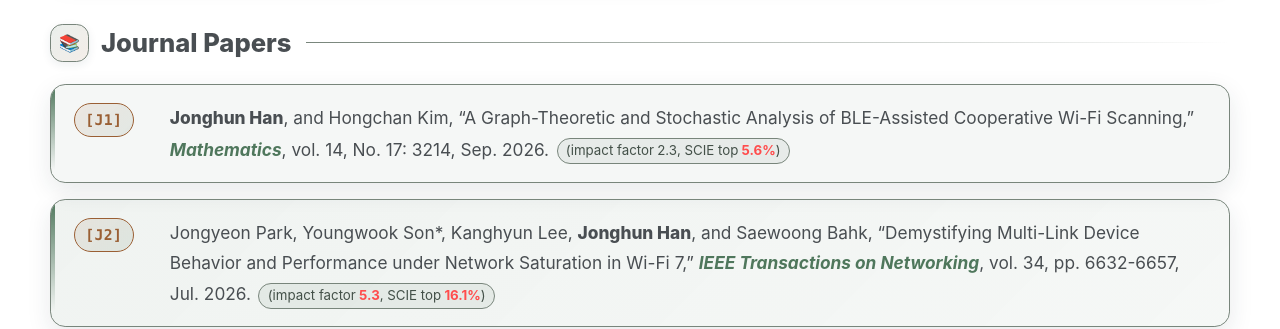
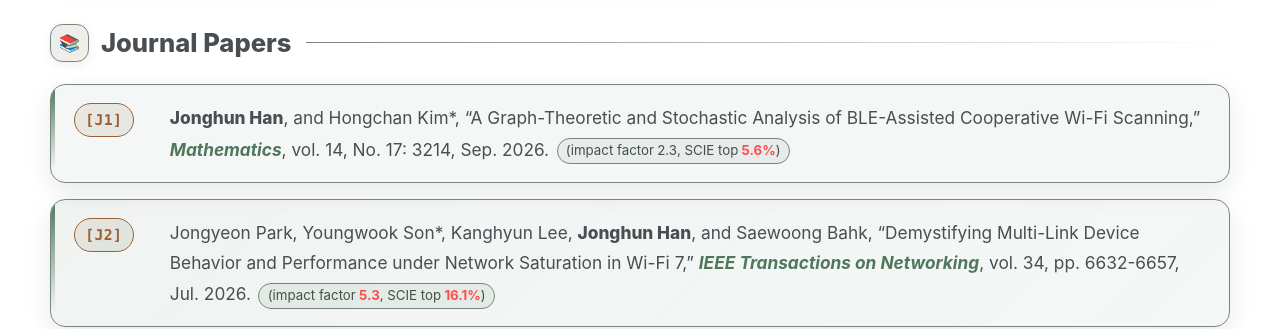
Before and after one commit to icnsl/icnsl.github.io, a Jekyll site: the page built from _pages/publications.md, in a window 1280 px wide and 900 px high. Shown: the part 269-598 px from the top of the window. Built offline with Jekyll 4.4.1, drawn with Linux system fonts in a browser that asks for light colours; a script bundle is joined from its source files by our own code; library files that are not in the unit come from our copies.

```diff
--- a/_pages/publications.md
+++ b/_pages/publications.md
@@ -27,7 +27,7 @@ hide_title: true
 <div class="pub-entry" id="pub-j1">
   <div class="pub-no">[J1]</div>
   <div class="pub-citation">
-    <strong>Jonghun Han</strong>, and Hongchan Kim,
+    <strong>Jonghun Han</strong>, and Hongchan Kim*,
     “A Graph-Theoretic and Stochastic Analysis of BLE-Assisted Cooperative Wi-Fi Scanning,”
     <em>Mathematics</em>, vol. 14, No. 17: 3214, Sep. 2026.
     <span class="pub-impact">(impact factor<span class="pub-metric-value">2.3</span>, SCIE top<span class="pub-metric-value pub-red">5.6%</span>)</span>
```
